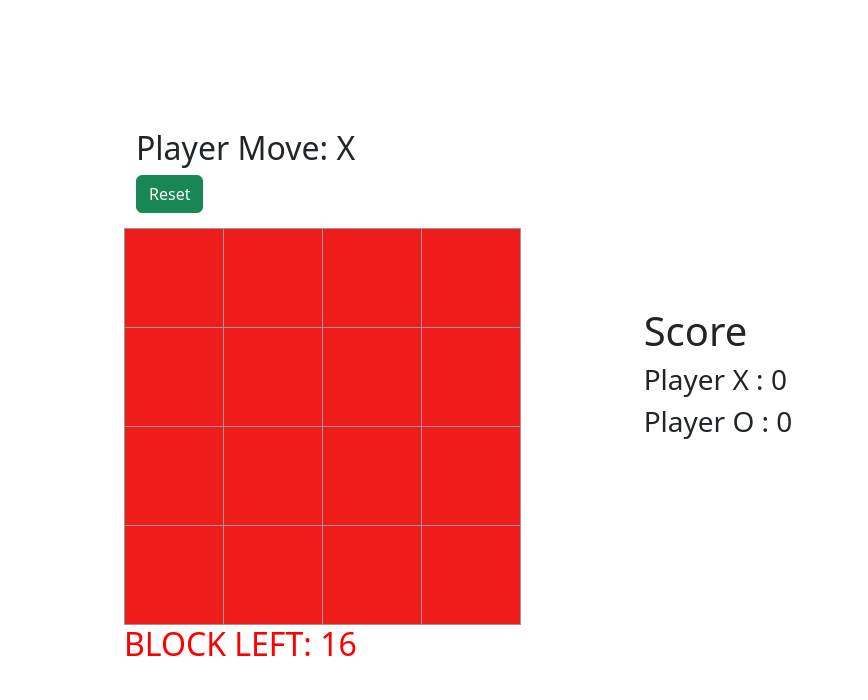
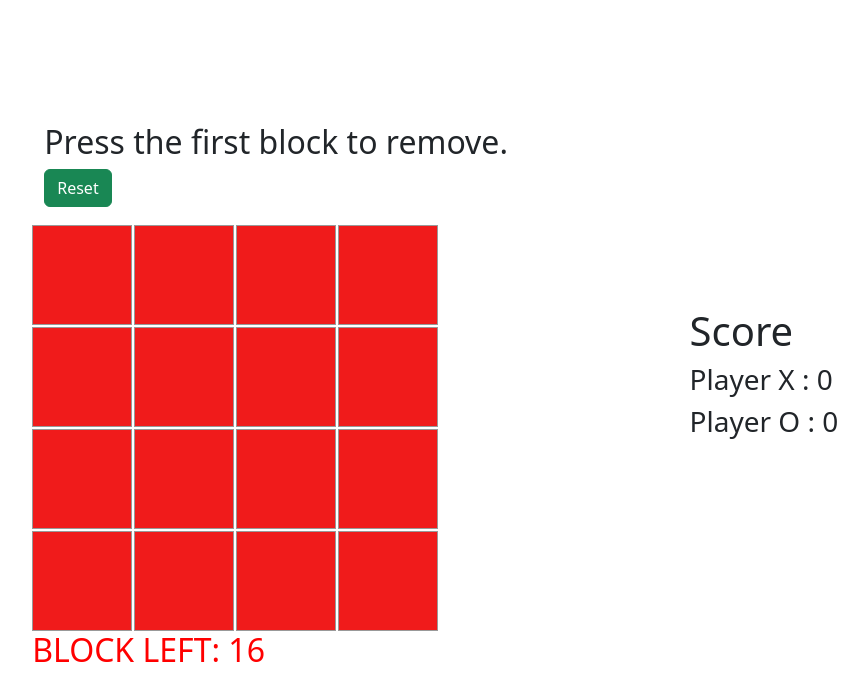
Before and after one commit to kerkkerk12/vue-OX, a Vue app: page / in a window 1280 px wide. Shown: the top 700 px of the page, without its empty margins (120-988 px from the left). Built offline with nearby package versions, Linux system fonts and the light colour scheme.

Commit message:
set log player and rm first block

```diff
--- a/src/components/Board.vue
+++ b/src/components/Board.vue
@@ -1,7 +1,9 @@
 <template>
   <div class="container">
-    <h2 v-if="winner">Winner: {{ winner }}</h2>
-    <h2 v-else>Player Move: {{ player }}</h2>
+    <h2 v-if="winner">the Winner is : {{ winner }} score plus {{blockLeft}}</h2>
+    <h2 v-else-if="player ==='-' ">Press the first block to remove.</h2>
+    <h2 v-else-if="blockLeft === 0 ">The game is end no player win.</h2>
+    <h2 v-else >Player "{{ player }}" move.</h2>
     <button @click="reset" class="btn btn-success mb-3">Reset</button>
     <div v-for="(z, x) in 4" :key="x" class="row">
       <button v-for="(z, y) in 4" :key="y" @click="move(x, y)" class="square">
@@ -26,8 +28,8 @@
   font-weight: bold;
   line-height: 34px;
   height: 100px;
-  margin-right: -1px;
-  margin-top: -1px;
+  margin-right: 2px;
+  margin-top: 2px;
   padding: 0;
   text-align: center;
   width: 100px;
@@ -37,6 +39,7 @@
 .score {
   margin: auto;
 }
+
 </style>
 <!-- ///////////////////////////////////////////// -->
 <script>
@@ -69,7 +72,7 @@ const Winner = (squares) => {
 export default {
   setup() {
     const blockLeft = ref(16);
-    const player = ref("X");
+    const player = ref("-");
     const squares = ref([
       ["", "", "", ""],
       ["", "", "", ""],
@@ -81,15 +84,18 @@ export default {
       if (winner.value) return;
 
       if (squares.value[x][y] !== "") return;
+
+
+
       squares.value[x][y] = player.value;
-      player.value = player.value === "O" ? "X" : "O";
+      player.value = player.value === "X" ? "O" : "X";
       blockLeft.value -= 1;
       console.log(blockLeft);
     };
 
     const reset = () => {
       blockLeft.value = 16;
-      player.value = "X";
+      player.value = "-";
       squares.value = [
         ["", "", "", ""],
         ["", "", "", ""],
```
Also changed, not shown: src/main.css (line endings or trailing spaces).
